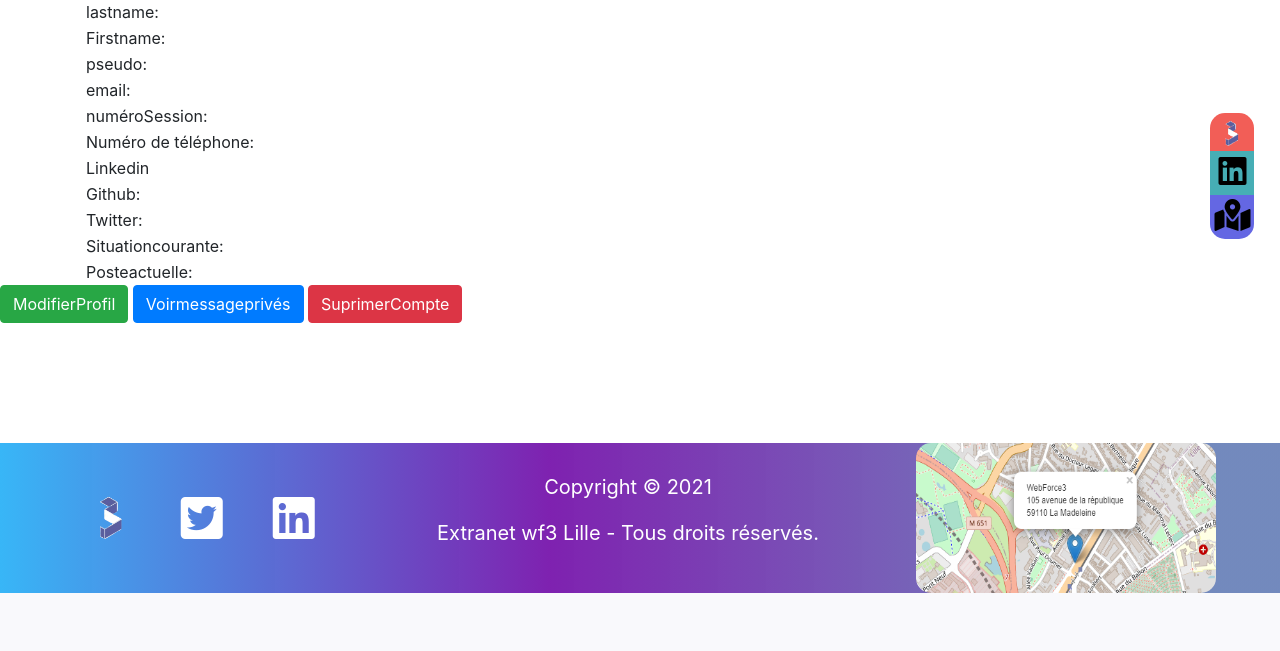
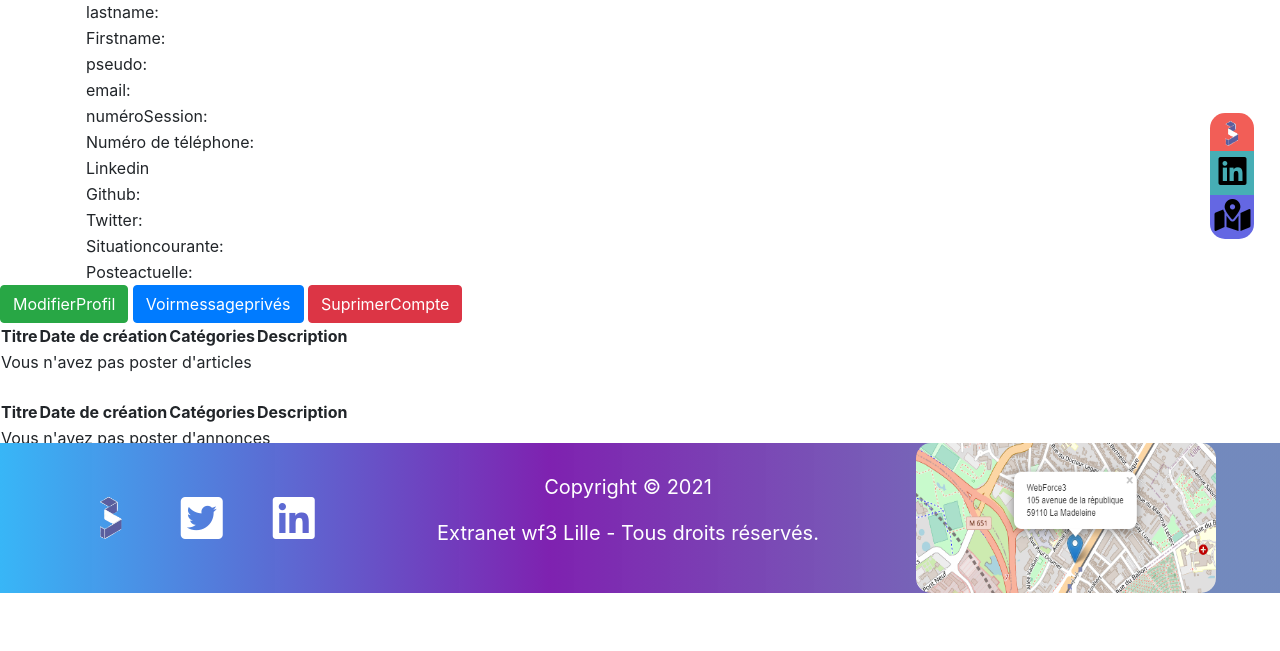
Before and after one commit to Extranet-WF3/extranet, a Symfony app: template templates/users/Profil.html.twig in a window 1280 px wide. Shown: the part 207-858 px from the top of the page. Before the commit the page ends 800 px from the top, so only its background shows below. Run offline with Twig, Linux system fonts and the light colour scheme; the template is opened without the code that fills it, so the values that code supplies are empty; some libraries are stand-ins or nearby versions.

Commit message:
ajout des derniers articles et annnonces dans page profil

```diff
--- a/public/css/nassim.css
+++ b/public/css/nassim.css
@@ -17,7 +17,7 @@ h2{
 
 .w-100{
 
-     height: 18rem;
+    height: 18rem;
 
 }
 .bienvenue{
--- a/src/Repository/UsersRepository.php
+++ b/src/Repository/UsersRepository.php
@@ -32,6 +32,7 @@ class UsersRepository extends ServiceEntityRepository implements PasswordUpgrade
         }
 
         $user->setPassword($newHashedPassword);
+        $user->setRoles(['ROLE_USERS']);
         $this->_em->persist($user);
         $this->_em->flush();
     }
--- a/templates/users/Profil.html.twig
+++ b/templates/users/Profil.html.twig
@@ -1,7 +1,8 @@
 {% extends 'base.html.twig' %}
 
 {% block body %}
-	<h1>PROFIL DE {{app.user.pseudo}}</h1>
+	<h1>PROFIL DE
+		{{app.user.pseudo}}</h1>
 
 
 	<div class="container">
@@ -61,4 +62,65 @@
 	{% if is_granted('ROLE_ADMIN') %}
 		<a role="submit" class="btn btn-primary" href="{{ path('admin')}}">Voir les comptes en attentes</a>
 	{% endif %}
+	<br>
+	<table>
+		<thead>
+			<th>Titre</th>
+			<th>Date de création</th>
+			<th>Catégories</th>
+			<th>Description</th>
+
+		</thead>
+		<tbody>
+			{% for article in articles %}
+				<tr>
+					<td>{{article.title}}</td>
+					<td>{{article.createdAt |ago}}</td>
+					<td>{{article.categories}}</td>
+					<td>{{article.description}}</td>
+					<td><a class="btn btn-primary" href="{{ path('article_show', {slug: article.slug}) }}">Voir l'article</a></td>
+				</tr>
+
+			{% else %}
+				<tr>
+
+					<td colspan="5">
+						Vous n'avez pas poster d'articles</td>
+				</tr>
+
+
+			{% endfor %}
+		</tbody>
+	</table>
+	<br>
+	<table>
+		<thead>
+			<th>Titre</th>
+			<th>Date de création</th>
+			<th>Catégories</th>
+			<th>Description</th>
+
+		</thead>
+		<tbody>
+			{% for announce in announces %}
+				<tr>
+					<td>{{announce.title}}</td>
+					<td>{{announce.createdAt |ago}}</td>
+					<td>{{announce.categories}}</td>
+					<td>{{announce.description}}</td>
+					<td><a class="btn btn-primary" href="{{ path('announce_show', {slug: announce.slug}) }}">Voir l'annonce</a></td>
+				</tr>
+
+			{% else %}
+				<tr>
+
+					<td colspan="5">
+						Vous n'avez pas poster d'annonces</td>
+				</tr>
+
+
+			{% endfor %}
+		</tbody>
+	</table>
+
 {% endblock %}
--- a/templates/users/editProfil.html.twig
+++ b/templates/users/editProfil.html.twig
@@ -11,9 +11,10 @@
 
 
 	{{ form_start(formUser) }}
+		{{ form_widget(formUser) }}
 
+		<button type="submit" class="btn btn-success">VALIDER</button>
 	{{ form_end(formUser) }}
-	<button type="submit" class="btn btn-success">VALIDER</button>
 
 
 {% endblock %}
```
Also changed, not shown: src/Controller/UsersController.php (+11 -10 lines), src/DataFixtures/UsersFixtures.php (+8 -1 lines). Lines whose indentation alone changed are shown as unchanged.
